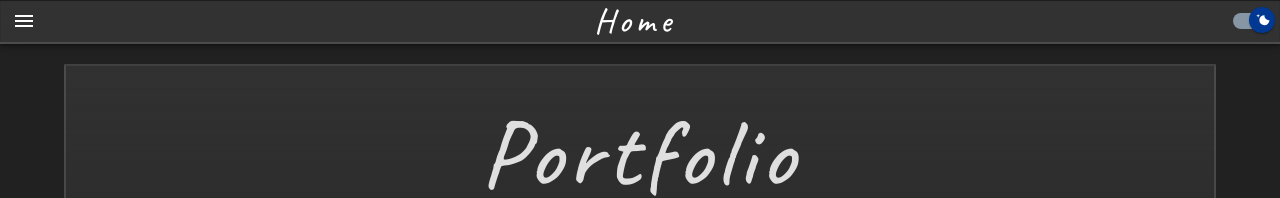
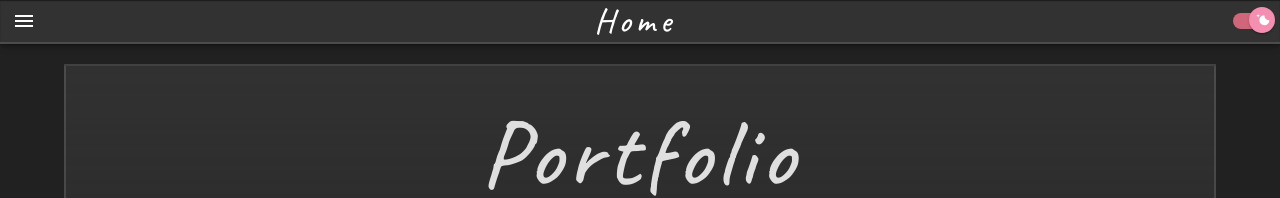
Before and after one commit to mrowaha/portfolio, a Next.js app: page / in a window 1280 px wide. Shown: the top 198 px of the page. Built offline with nearby package versions, Linux system fonts and the light colour scheme; a web font is replaced by a local one.

Commit message:
update theme slider

```diff
--- a/layout/index.tsx
+++ b/layout/index.tsx
@@ -57,12 +57,12 @@ const ThemeSwitch = styled(Switch)(({ theme }) => ({
       },
       '& + .MuiSwitch-track': {
         opacity: 1,
-        backgroundColor: theme.palette.mode === 'dark' ? '#8796A5' : '#aab4be',
+        backgroundColor: theme.palette.error.main,
       },
     },
   },
   '& .MuiSwitch-thumb': {
-    backgroundColor: theme.palette.mode === 'dark' ? '#003892' : '#001e3c',
+    backgroundColor: theme.palette.secondary.main,
     width: 26,
     height: 26,
     '&:before': {
```
